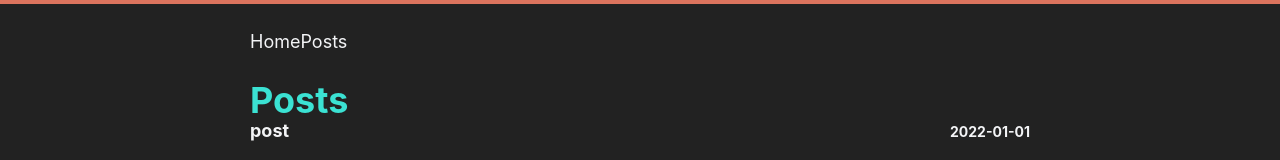
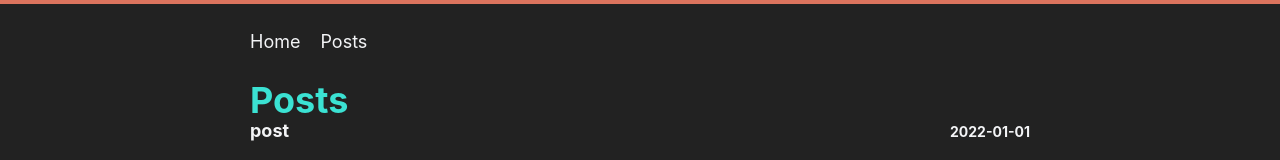
Before and after one commit to tk1351/Gullfoss, a Next.js app in the folder app/: page / in a window 1280 px wide. Shown: the top 160 px of the page. Built offline with nearby package versions, Linux system fonts and the light colour scheme.

Commit message:
fix: headerのlistにmargin追加

```diff
--- a/app/src/components/organisms/BaseHeader/BaseHeader.module.css
+++ b/app/src/components/organisms/BaseHeader/BaseHeader.module.css
@@ -12,3 +12,7 @@
     margin: 0;
     padding: 0 250px;
 }
+
+.listItem {
+    margin-right: 20px;
+}
--- a/app/src/components/organisms/BaseHeader/BaseHeader.tsx
+++ b/app/src/components/organisms/BaseHeader/BaseHeader.tsx
@@ -7,12 +7,12 @@ type Props = {
 }
 
 const BaseHeader: VFC<Props> = ({ links }) => {
-  const { nav, list } = styles
+  const { nav, list, listItem } = styles
   return (
     <nav className={nav}>
       <ul className={list}>
         {links.map((link, index) => (
-          <li key={index}>
+          <li key={index} className={listItem}>
             <BaseLink value={link} state={'navigation'} />
           </li>
         ))}
```
